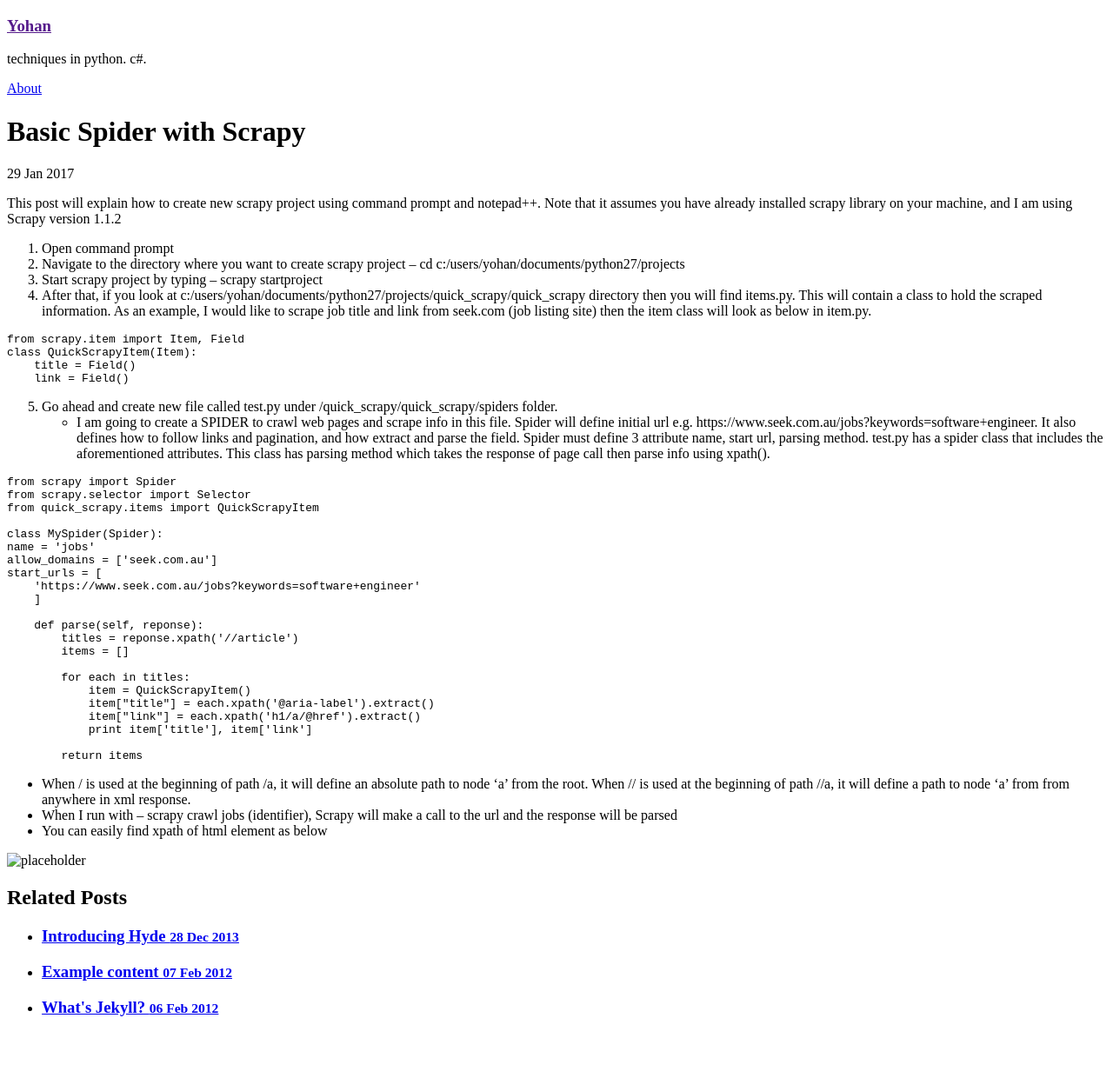
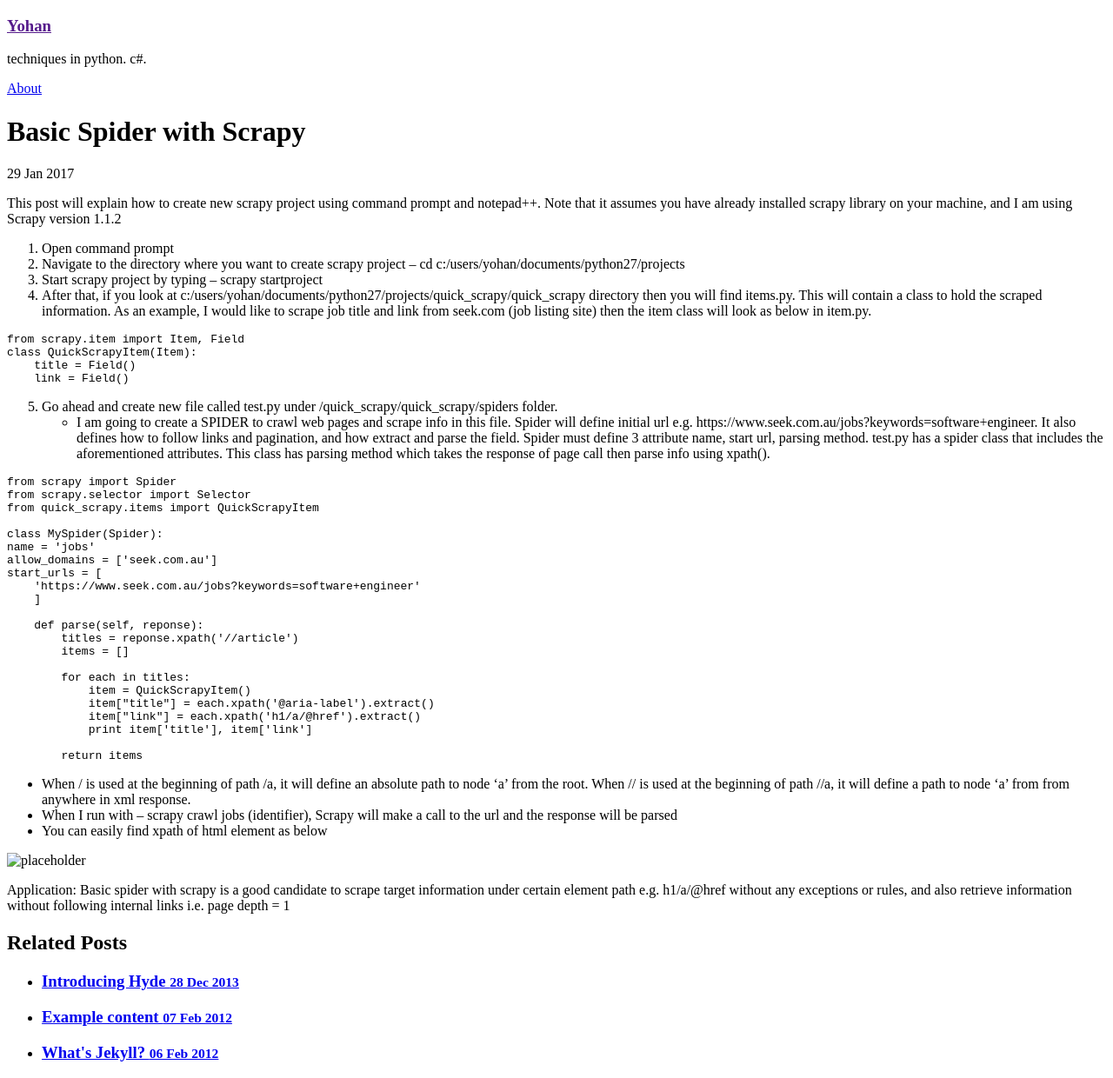
Before and after one commit to yohancheong/yohancheong.github.io, a Jekyll site: the page built from _posts/2017-01-29-basic-spider-with-scrapy.md, in a window 1280 px wide. Shown: the whole page at 87% size. Built offline with Jekyll 4.4.1, drawn with Linux system fonts in a browser that asks for light colours; before the commit the page ends 1188 px from its top, so only the background shows below that.

Commit message:
Final basic spider

```diff
--- a/_posts/2017-01-29-basic-spider-with-scrapy.md
+++ b/_posts/2017-01-29-basic-spider-with-scrapy.md
@@ -51,3 +51,7 @@ start_urls = [
 * You can easily find xpath of html element as below
 
 ![placeholder]({{ site.baseurl }}public/image/2017-01-29-scrapy-spider-1.png "Medium example image")
+
+<div class="message">
+    Application: Basic spider with scrapy is a good candidate to scrape target information under certain element path e.g. h1/a/@href without any exceptions or rules, and also retrieve information without following internal links i.e. page depth = 1
+</div>
```
